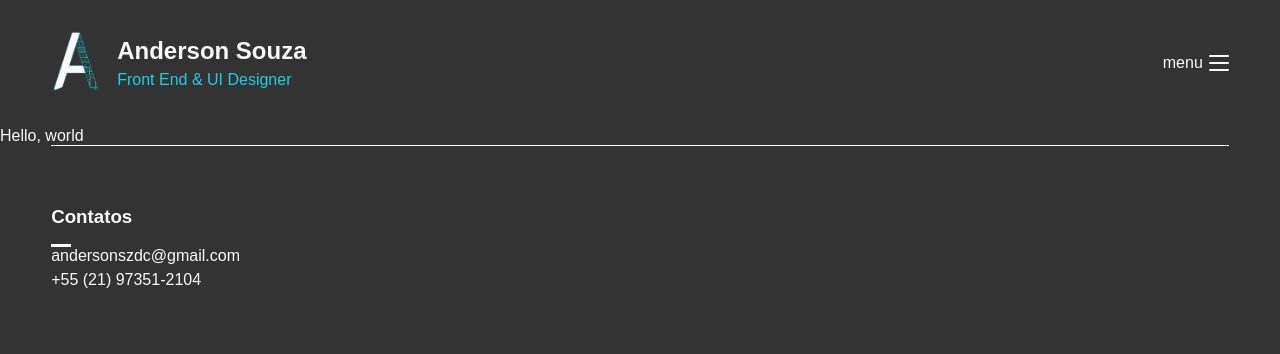
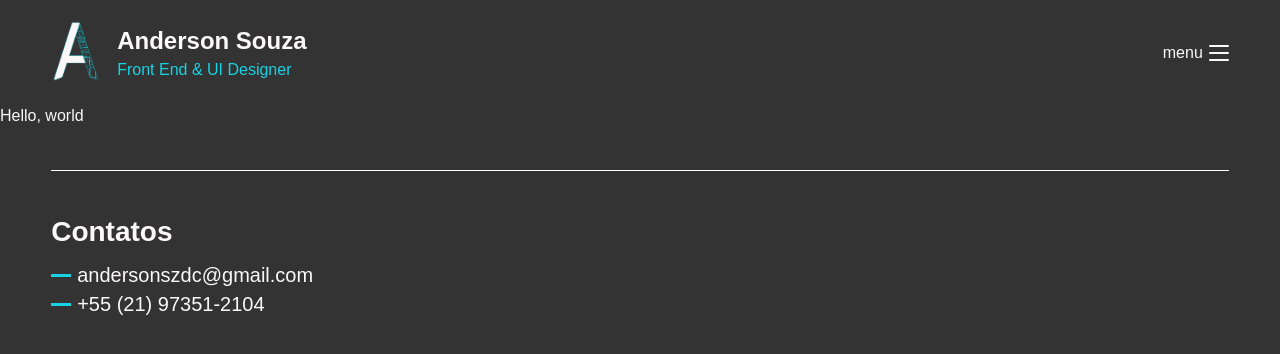
Before and after one commit to andersonszdc/My-site, a Next.js app: page / in a window 1280 px wide. Shown: the top 354 px of the page. Built offline with nearby package versions, Linux system fonts and the light colour scheme.

Commit message:
header e footer estilizados

```diff
--- a/components/Footer.tsx
+++ b/components/Footer.tsx
@@ -9,13 +9,20 @@ const Wrapper = styled.div`
     display: block;
     border-top: 1px solid white;
     width: 100%;
+    margin: 45px 0;
   }
   .title {
-    margin-top: 60px;
     margin-bottom: 16px;
+    font-size: 28px;
   }
-  .email {
+  .email,
+  .number {
+    display: flex;
+    align-items: center;
     margin-bottom: 6px;
+    gap: 6px;
+    font-weight: 500;
+    font-size: 20px;
     :before {
       content: '';
       display: flex;
@@ -23,7 +30,7 @@ const Wrapper = styled.div`
       margin: 0;
       width: 20px;
       height: 3px;
-      background-color: white;
+      background-color: ${props => props.theme.colors.blue};
     }
   }
 `
--- a/components/Header.tsx
+++ b/components/Header.tsx
@@ -14,7 +14,7 @@ const Wrapper = styled.div<WrapperProps>`
     display: flex;
     align-items: center;
     justify-content: space-between;
-    padding: 30px 4%;
+    padding: 20px 4%;
     .me {
         display: flex;
         align-items: center;
--- a/styles/themes/menu.ts
+++ b/styles/themes/menu.ts
@@ -2,8 +2,10 @@ const menu = {
     title: 'menu',
 
     colors: {
-        text: '#333',
-        background: '#faf8f8'
+        text: '#2B2323',
+        background: '#FAF8F8',
+        blue: '#16D3E4',
+        red: '#F21E0C'
     }
 }
 
--- a/styles/themes/pattern.ts
+++ b/styles/themes/pattern.ts
@@ -2,8 +2,10 @@ const pattern = {
     title: 'pattern',
 
     colors: {
-        text: '#faf8f8',
-        background: '#333',
+        text: '#FAF8F8',
+        background: '#2B2323',
+        blue: '#16D3E4',
+        red: '#F21E0C'
     }
 }
 
```
